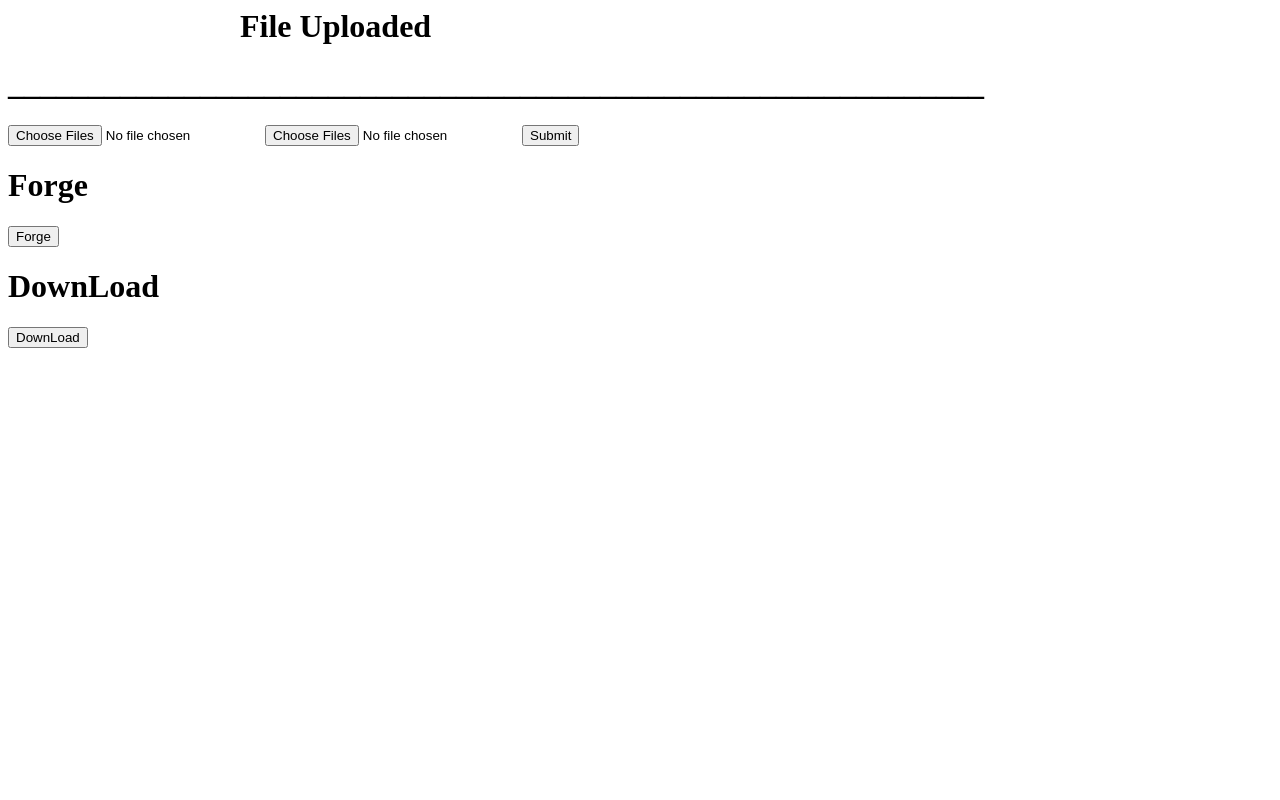
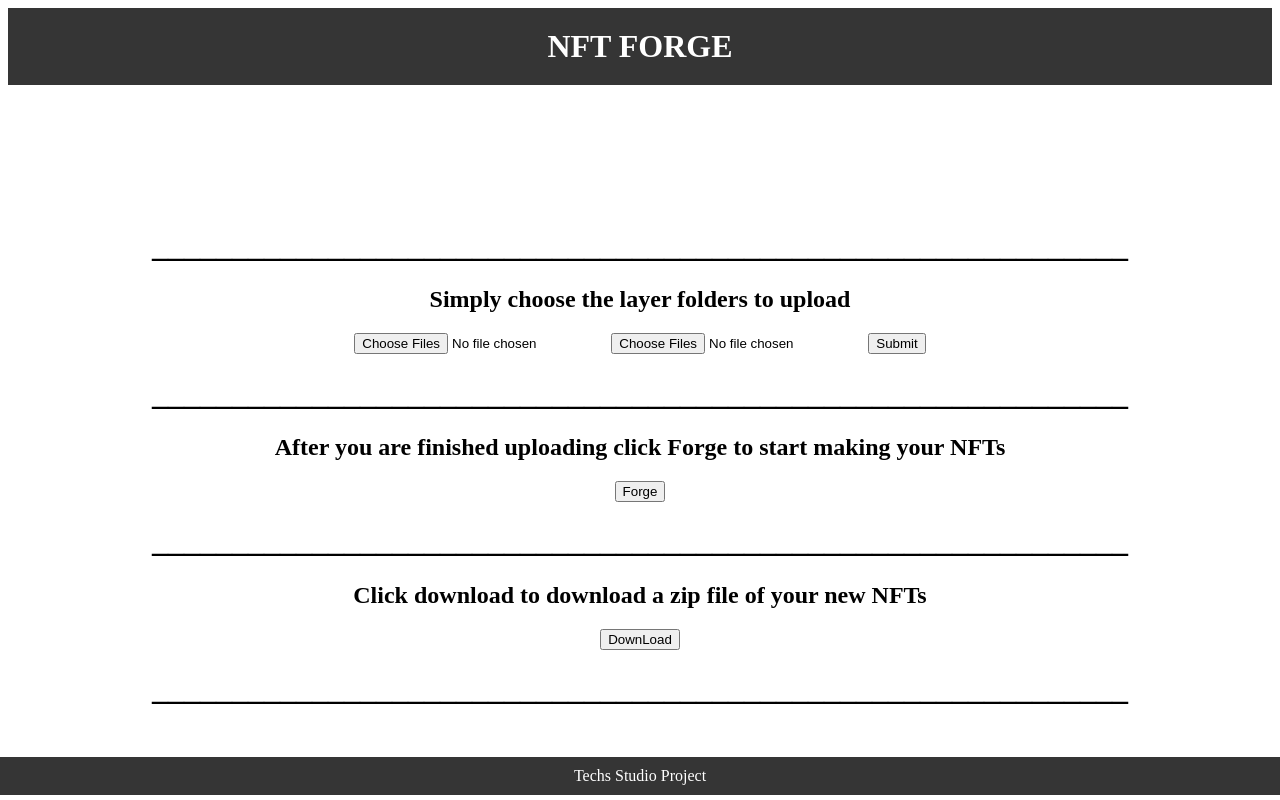
Before and after one commit to Techhead404/NFTForge, a website: page public/index.html in a window 1280 px wide. Drawn offline with Linux system fonts and the light colour scheme.

Commit message:
added css file

```diff
--- a/package.json
+++ b/package.json
@@ -1,8 +1,8 @@
 {
-  "name": "art_generator",
+  "name": "nft_forge",
   "version": "1.0.0",
   "description": "",
-  "main": "index.js",
+  "main": "server-upload.js",
   "scripts": {
     "test": "echo \"Error: no test specified\" && exit 1"
   },
--- a/public/index.html
+++ b/public/index.html
@@ -1,22 +1,39 @@
-<h1 style="width:800px; margin:0 auto;">File Uploaded</h1>
+<link rel="stylesheet" href="styles.css">
 
+<h1 id="top">NFT FORGE</h1>
+
+<body id="body">
+
+<div id="upload" >
     <h1>_____________________________________________________________</h1>
-<form action="/upload" method="POST" enctype="multipart/form-data">
+    <h2>Simply choose the layer folders to upload</h2>
+    <form  action="/upload" method="POST" enctype="multipart/form-data">
         <input type="file" id="id_layer1" name="avatar" webkitdirectory directory multiple >
         <input type="file" id="id_background" name="avator" webkitdirectory directory multiple >
         <button>Submit</button>
     </form>
+    <h1>_____________________________________________________________</h1>
+</div>
+
+<div id="forge"></div>
+    <h2>After you are finished uploading click Forge to start making your NFTs</h2>
 
 
-
-<h1>Forge</h1>
-
-<form action="/forge" method="POST" >
+    <form id="forge" action="/forge" method="POST" >
         <button>Forge</button>
     </form>
+</div>
 
-<h1>DownLoad</h1>
+<div id="download">
+    <h1>_____________________________________________________________</h1>
+    <h2>Click download to download a zip file of your new NFTs</h2>
+
+
 
     <form action="/download" method="GET" enctype="multipart/form-data">
         <button>DownLoad</button>
     </form>
+    <h1>_____________________________________________________________</h1>
+</div>
+</body>
+<footer id= "footer">Techs Studio Project</footerid></footer>
--- /dev/null
+++ b/public/styles.css
@@ -0,0 +1,43 @@
+page-container {
+  position: absolute;
+  min-height: 100vh;
+}
+h2 {
+  text-align: center;
+}
+#top {
+  text-align: center;
+  background-color: rgb(53, 53, 53);
+  color: white;
+  padding-top: 20px;
+  padding-bottom: 20px;
+}
+#body {
+  background-color: white;
+}
+#upload {
+  text-align: center;
+  padding-top: 100px;
+}
+
+#forge {
+  text-align: center;
+}
+#download {
+  position: relative;
+  text-align: center;
+  bottom: 0;
+}
+
+footer {
+  position: absolute;
+  bottom: 5px;
+  left: 0;
+  padding-top: 10px;
+  padding-bottom: 10px;
+  width: 100%;
+  text-align: center;
+  font-size: medium;
+  color: white;
+  background-color: rgb(53, 53, 53);
+}
```
Lines whose indentation alone changed are shown as unchanged.
